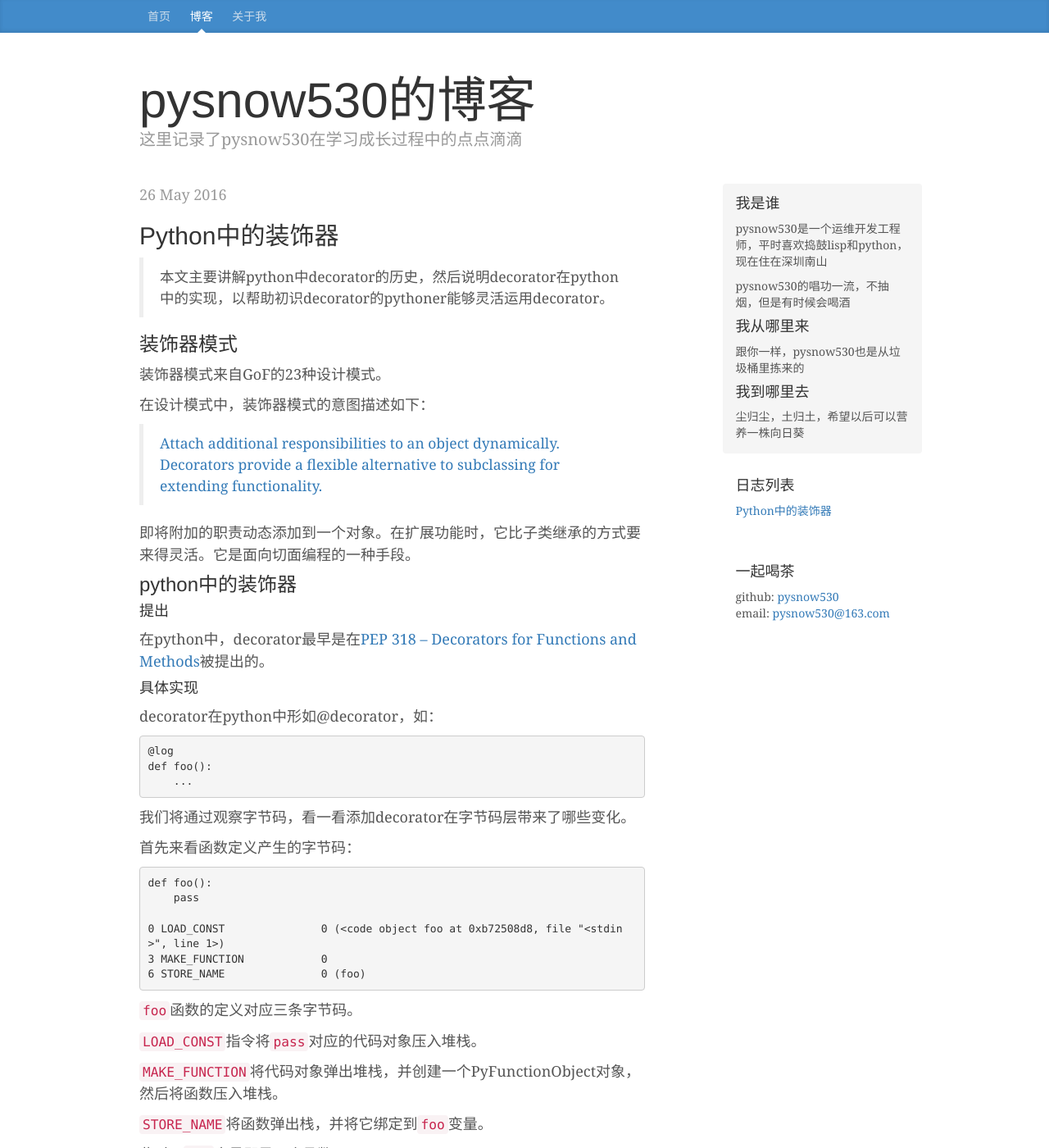
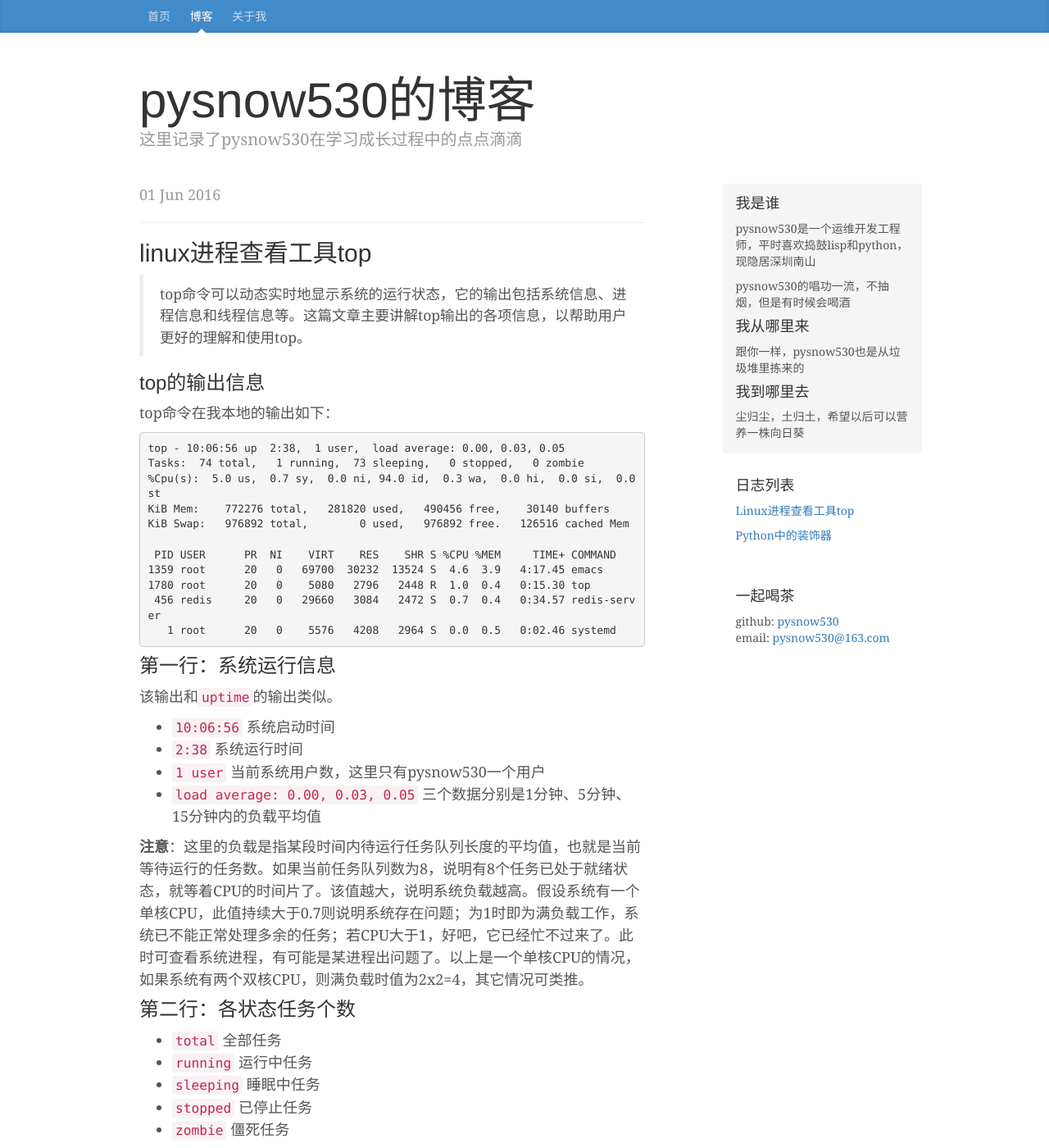
Before and after one commit to pysnow530/pysnow530.github.io, a Jekyll site: the page built from index.html, in a window 1280 px wide and 1400 px high. Shown: the whole window at 82% size. Built offline with Jekyll 4.4.1, drawn with Linux system fonts in a browser that asks for light colours; nearby versions of some CDN libraries; some of the changed text lies outside the part shown.

Commit message:
add blog "top"

```diff
--- a/_layouts/default.html
+++ b/_layouts/default.html
@@ -51,13 +51,14 @@
 
         <div class="col-sm-8 blog-main">
 
+          {% for post in site.posts %}
           <div class="blog-post">
-            {% for post in site.posts %}
             <a name="{{ post.id }}"></a>
             <p class="blog-post-meta">{{ post.date | date_to_string }}</p>
+          <hr>
             {{ post }}
-            {% endfor %}
           </div>
+          {% endfor %}
 
           <nav>
             <ul class="pager">
@@ -71,20 +72,20 @@
         <div class="col-sm-3 col-sm-offset-1 blog-sidebar">
           <div class="sidebar-module sidebar-module-inset">
             <h4>我是谁</h4>
-            <p>pysnow530是一个运维开发工程师，平时喜欢捣鼓lisp和python，现在住在深圳南山</p>
+            <p>pysnow530是一个运维开发工程师，平时喜欢捣鼓lisp和python，现隐居深圳南山</p>
             <p>pysnow530的唱功一流，不抽烟，但是有时候会喝酒</p>
             <h4>我从哪里来</h4>
-            <p>跟你一样，pysnow530也是从垃圾桶里拣来的</p>
+            <p>跟你一样，pysnow530也是从垃圾堆里拣来的</p>
             <h4>我到哪里去</h4>
             <p>尘归尘，土归土，希望以后可以营养一株向日葵</p>
           </div>
           <div class="sidebar-module">
             <h4>日志列表</h4>
+            {% for post in site.posts %}
             <ol class="list-unstyled">
-              {% for post in site.posts %}
               <a href="#{{post.id}}">{{ post.title }}</a>
-              {% endfor %}
             </ol>
+            {% endfor %}
           </div>
           <div class="sidebar-module">
             <h4>一起喝茶</h4>
--- /dev/null
+++ b/_posts/2016-06-01-linux进程查看工具top.md
@@ -0,0 +1,76 @@
+## linux进程查看工具top
+
+> top命令可以动态实时地显示系统的运行状态，它的输出包括系统信息、进程信息和线程信息等。这篇文章主要讲解top输出的各项信息，以帮助用户更好的理解和使用top。
+
+### top的输出信息
+
+top命令在我本地的输出如下：
+
+    top - 10:06:56 up  2:38,  1 user,  load average: 0.00, 0.03, 0.05
+    Tasks:  74 total,   1 running,  73 sleeping,   0 stopped,   0 zombie
+    %Cpu(s):  5.0 us,  0.7 sy,  0.0 ni, 94.0 id,  0.3 wa,  0.0 hi,  0.0 si,  0.0 st
+    KiB Mem:    772276 total,   281820 used,   490456 free,    30140 buffers
+    KiB Swap:   976892 total,        0 used,   976892 free.   126516 cached Mem
+
+     PID USER      PR  NI    VIRT    RES    SHR S %CPU %MEM     TIME+ COMMAND
+    1359 root      20   0   69700  30232  13524 S  4.6  3.9   4:17.45 emacs
+    1780 root      20   0    5080   2796   2448 R  1.0  0.4   0:15.30 top
+     456 redis     20   0   29660   3084   2472 S  0.7  0.4   0:34.57 redis-server
+       1 root      20   0    5576   4208   2964 S  0.0  0.5   0:02.46 systemd
+
+### 第一行：系统运行信息
+
+该输出和`uptime`的输出类似。
+
+* `10:06:56` 系统启动时间
+* `2:38` 系统运行时间
+* `1 user` 当前系统用户数，这里只有pysnow530一个用户
+* `load average: 0.00, 0.03, 0.05` 三个数据分别是1分钟、5分钟、15分钟内的负载平均值
+
+**注意**：这里的负载是指某段时间内待运行任务队列长度的平均值，也就是当前等待运行的任务数。如果当前任务队列数为8，说明有8个任务已处于就绪状态，就等着CPU的时间片了。该值越大，说明系统负载越高。假设系统有一个单核CPU，此值持续大于0.7则说明系统存在问题；为1时即为满负载工作，系统已不能正常处理多余的任务；若CPU大于1，好吧，它已经忙不过来了。此时可查看系统进程，有可能是某进程出问题了。以上是一个单核CPU的情况，如果系统有两个双核CPU，则满负载时值为2x2=4，其它情况可类推。
+
+### 第二行：各状态任务个数
+
+* `total` 全部任务
+* `running` 运行中任务
+* `sleeping` 睡眠中任务
+* `stopped` 已停止任务
+* `zombie` 僵死任务
+
+### 第三行：cpu执行各状态时间占比
+
+* `us` 没有修改nice的进程用户态耗时占比
+* `sy` 执行内核态耗时占比
+* `ni` 修改过nice的进程用户态占比
+* `id` 空闲时间占比
+* `wa` 等待IO操作耗时占比，我们的CPU已将任务队列的任务运行完了，就等着IO了
+* `hi` 提供硬件中断耗时占比
+* `si` 提供软件中断耗时占比
+* `st` hypervisor从当前虚拟机偷走的时间占比
+
+**注意**：如果`wa`过高（超过30%），一方面可能是我们的CPU太强悍了，另一方面也有可能是磁盘IO存在瓶颈。此时可通过`iostat -x`确认具体情况。
+
+### 第四行和第五行：内存和交换区的使用信息
+
+该输出和`free`命令的输出类似。
+
+* `total` 总容量大小
+* `used` 已使用容量大小
+* `free` 剩余容量大小
+* `buffers` 缓冲区
+* `cached Mem` 缓存内存，当读写文件时，系统为了提高读写性能，会将文件缓存到缓存内存。
+
+### 剩余行：每个进程的信息
+
+* `PID` 进程id
+* `USER` 所属用户
+* `PR` 优先级
+* `NI` nice值
+* `VIRT` 虚拟内存
+* `RES` 资源内存
+* `SHR` 共享内存
+* `S` 进程状态，`D`表示不可中断的睡眠，`R`表示正在运行，`S`表示正在睡眠，`T`表示被跟踪或已停止，`Z`表示僵死进程，跟各状态任务个数对应
+* `%CPU` CPU使用率
+* `%MEM` 内存使用率
+* `TIME+` 运行时间
+* `COMMAND` 进程对应命令
```
